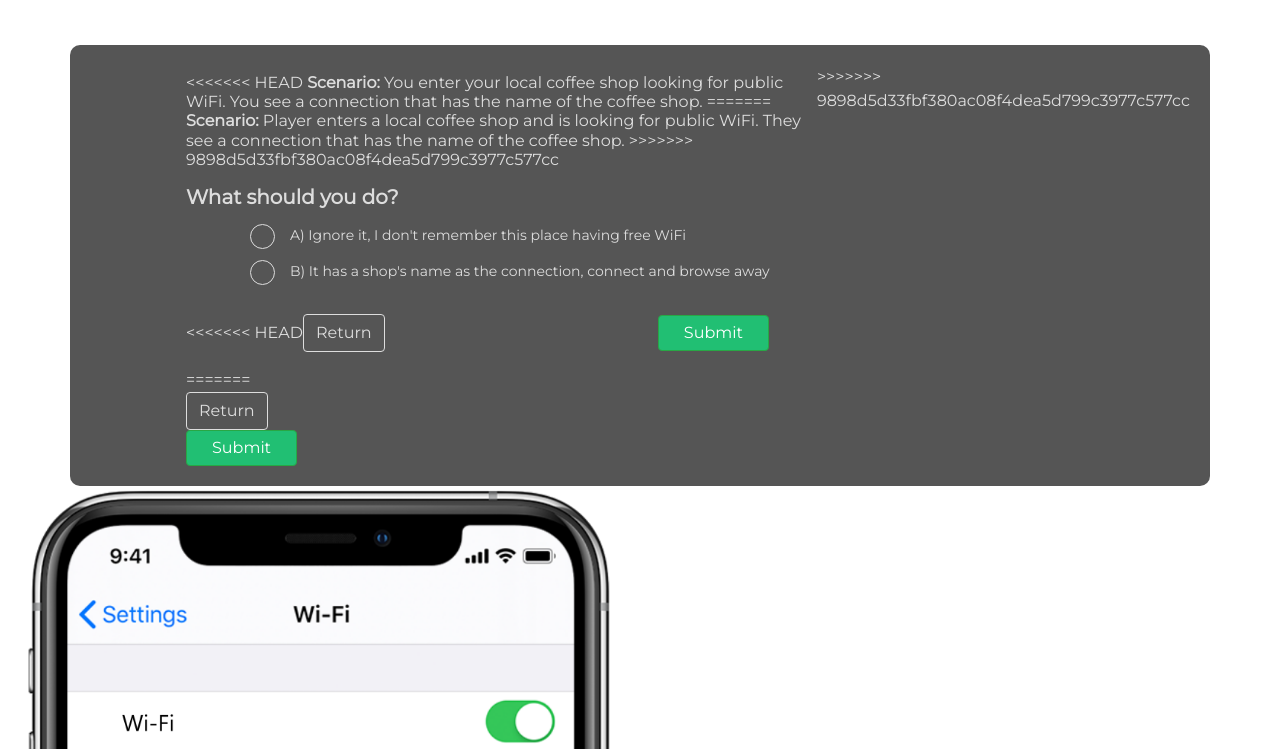
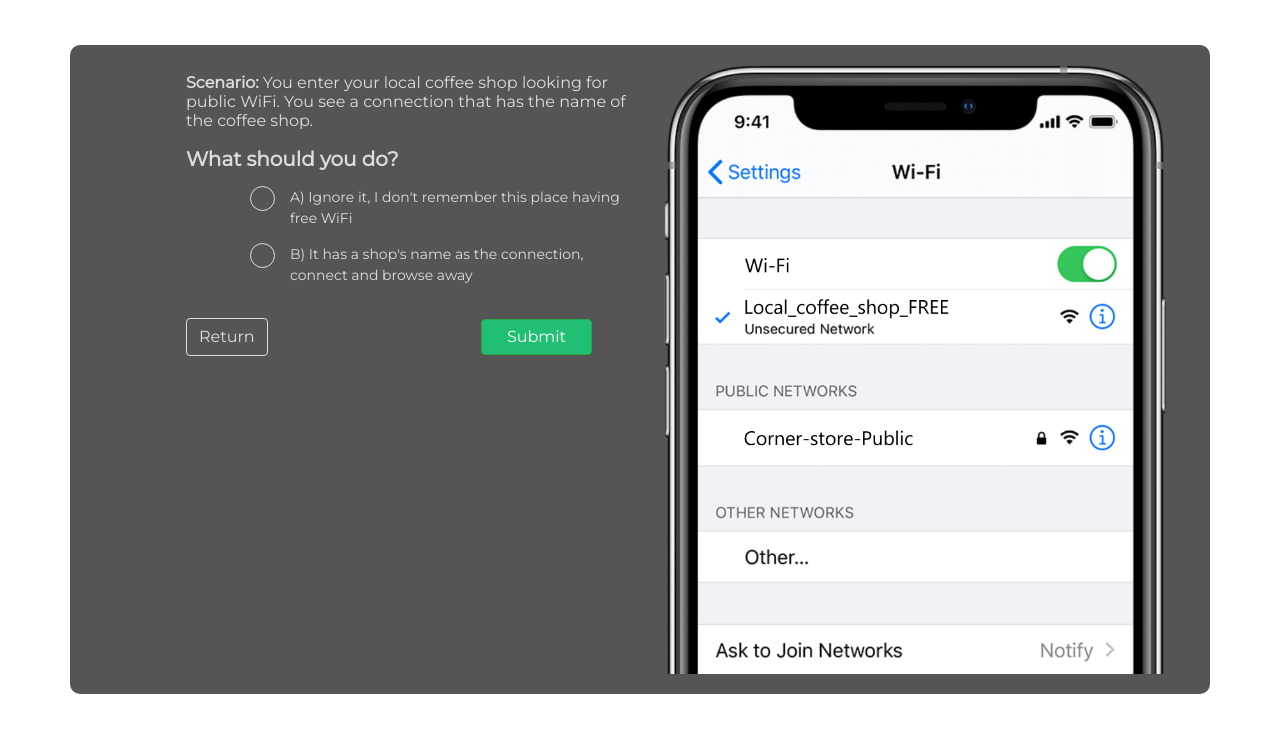
Before and after one commit to anniecee/scuffedhacks-2021, a plain HTML site: page mim/mim.html in a window 1280 px wide. Shown: the part 51-800 px from the top of the page. Drawn offline with nearby package versions, Linux system fonts and the light colour scheme.

Commit message:
fixed mistakes

```diff
--- a/mim/mim.html
+++ b/mim/mim.html
@@ -19,13 +19,8 @@
     <div class="container-MC container mt-sm-5 my-1">
         <div class="question ml-sm-5 pl-sm-5 pt-2">
             <h6>
-<<<<<<< HEAD
                 <b>Scenario:</b> You enter your local coffee shop looking for public WiFi. You see a connection that has the
-			  name of the coffee shop.
-=======
-                <b>Scenario:</b> Player enters a local coffee shop and is looking for public WiFi. They see a connection that has the
-                name of the coffee shop.
->>>>>>> 9898d5d33fbf380ac08f4dea5d799c3977c577cc
+				name of the coffee shop.
             </h6>
             <div class="py-2 h5"><b>What should you do?</b></div>
             <div class="ml-md-3 ml-sm-3 pl-md-5 pt-sm-0 pt-3" id="options">
@@ -40,20 +35,10 @@
             </div>
 
             <div class="d-flex align-items-center pt-3">
-<<<<<<< HEAD
                 <!-- result -->
             <div id="prev"> <button class="btn btn-primary" onclick = "document.location='../index.html'">Return</button> </div>
             <div class="ml-auto mr-sm-5"><button class="btn btn-success" onclick="displayAnswer()">Submit</button></div>
            </div>
-		   <div>
-				<p id = "result"></p>
-		   </div>
-=======
-                <div id="prev"> <button class="btn btn-primary" onclick="document.location='../index.html'">Return</button> </div>
-                <div class="ml-auto mr-sm-5"><button class="btn btn-success" onclick="displayAnswer()">Submit</button></div>
-
-            </div>
->>>>>>> 9898d5d33fbf380ac08f4dea5d799c3977c577cc
         </div>
         <img src="./MiM_attack.png" alt="mim">
     </div>
```
Also changed, not shown: hid/hid.html (+0 -6 lines), phishing/phishing.html (+0 -8 lines).
